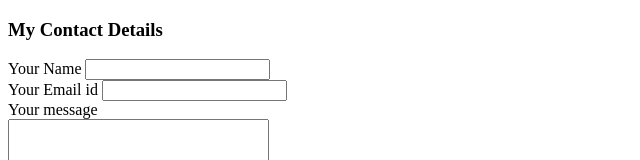
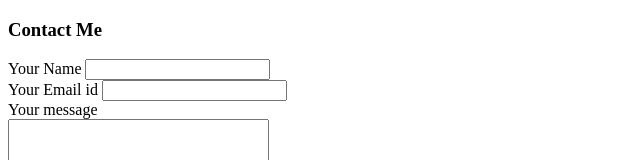
Before and after one commit to aakash-sinha-code/cv, a plain HTML site: page contact.html in a window 1280 px wide. Shown: the top 160 px of the page, without its empty margins (0-640 px from the left). Drawn offline with Linux system fonts and the light colour scheme.

Commit message:
Update contact.html

```diff
--- a/contact.html
+++ b/contact.html
@@ -5,7 +5,7 @@
     <title>Contact me</title>
 </head>
 <body>
-    <h3>My Contact Details</h3>
+    <h3>Contact Me</h3>
 
     <form action="mailto:aakashsinha1994@gmail.com" method="POST" enctype="text/plain">
         <label>Your Name</label>
```
